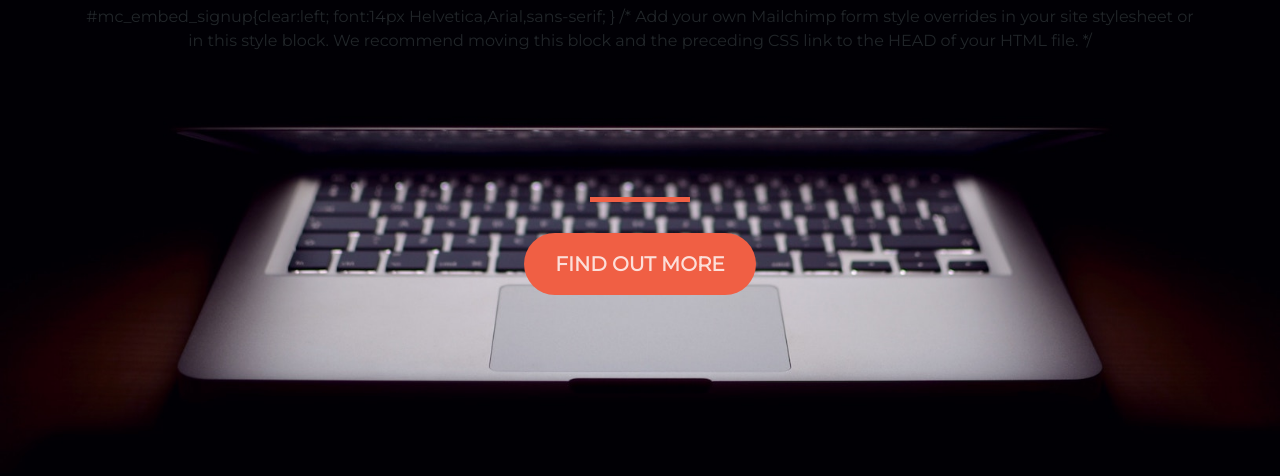
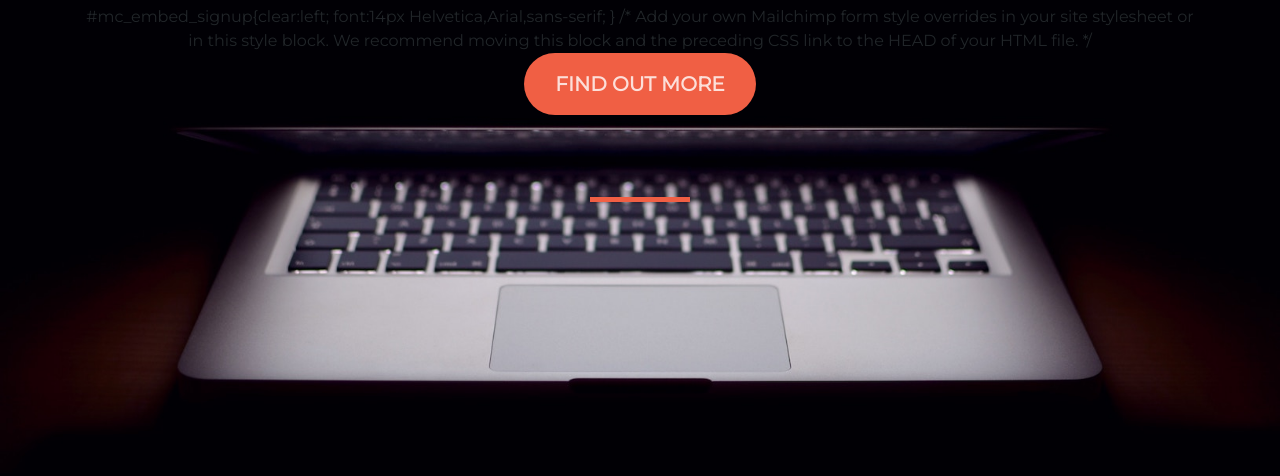
Before and after one commit to harshkumawat/content_writing, a plain HTML site: page index.html in a window 1280 px wide. Shown: the part 186-662 px from the top of the page. Drawn offline with nearby package versions, Linux system fonts and the light colour scheme.

Commit message:
Update style.css

```diff
--- a/style.css
+++ b/style.css
@@ -45,7 +45,7 @@ hr {
   color: rgba(255, 255, 255,0.8);
   font-size: 20px;
   font-weight: bold;
-  margin-top: 180px;
+
 }
 
 .btn-more:hover {
```
